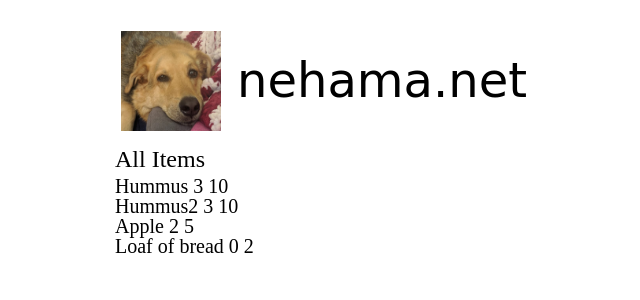
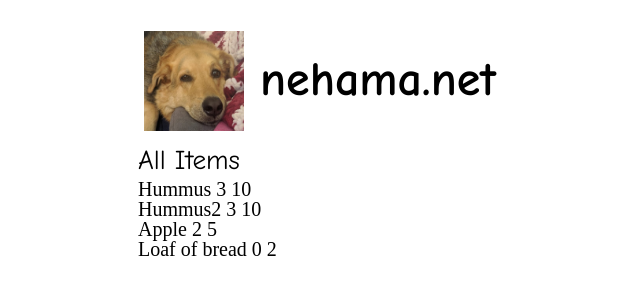
Before and after one commit to slimarev92/openw2, an Angular app: page /all-items in a window 1280 px wide. Shown: the top 300 px of the page, without its empty margins (319-959 px from the left). Built offline with nearby package versions, Linux system fonts and the light colour scheme.

Commit message:
Added font for h and a elements.

```diff
--- a/src/app/components/nav-bar/nav-bar.component.scss
+++ b/src/app/components/nav-bar/nav-bar.component.scss
@@ -9,11 +9,6 @@ img#app-logo {
     height: 100px;
 }
 
-h1 {
-    line-height: 100px;
-    font-family: 'Comic Sans MS', 'Comic Sans', cursive;
-}
-
 a {
     color: inherit;
 
@@ -21,3 +16,7 @@ a {
         color: inherit;
     }
 }
+
+h1 {
+    line-height: 100px;
+}
--- a/src/styles.scss
+++ b/src/styles.scss
@@ -1,3 +1,5 @@
+@import url('https://fonts.googleapis.com/css2?family=Comic+Neue:wght@400;700&display=swap');
+
 // CSS RESET
 /* http://meyerweb.com/eric/tools/css/reset/
    v2.0 | 20110126
@@ -141,12 +143,17 @@ body {
     font-size: 20px;
 }
 
+h1, h2, h3, h4, h5, h6, a {
+    font-family: 'Comic Neue', cursive;
+}
+
 h1 {
+    font-weight: 700;
     font-size: 3rem;
 }
 
 h2 {
-    font-size: 1.5rem;
+    font-size: 1.7rem;
 }
 
 h1, h2, h3 {
```
